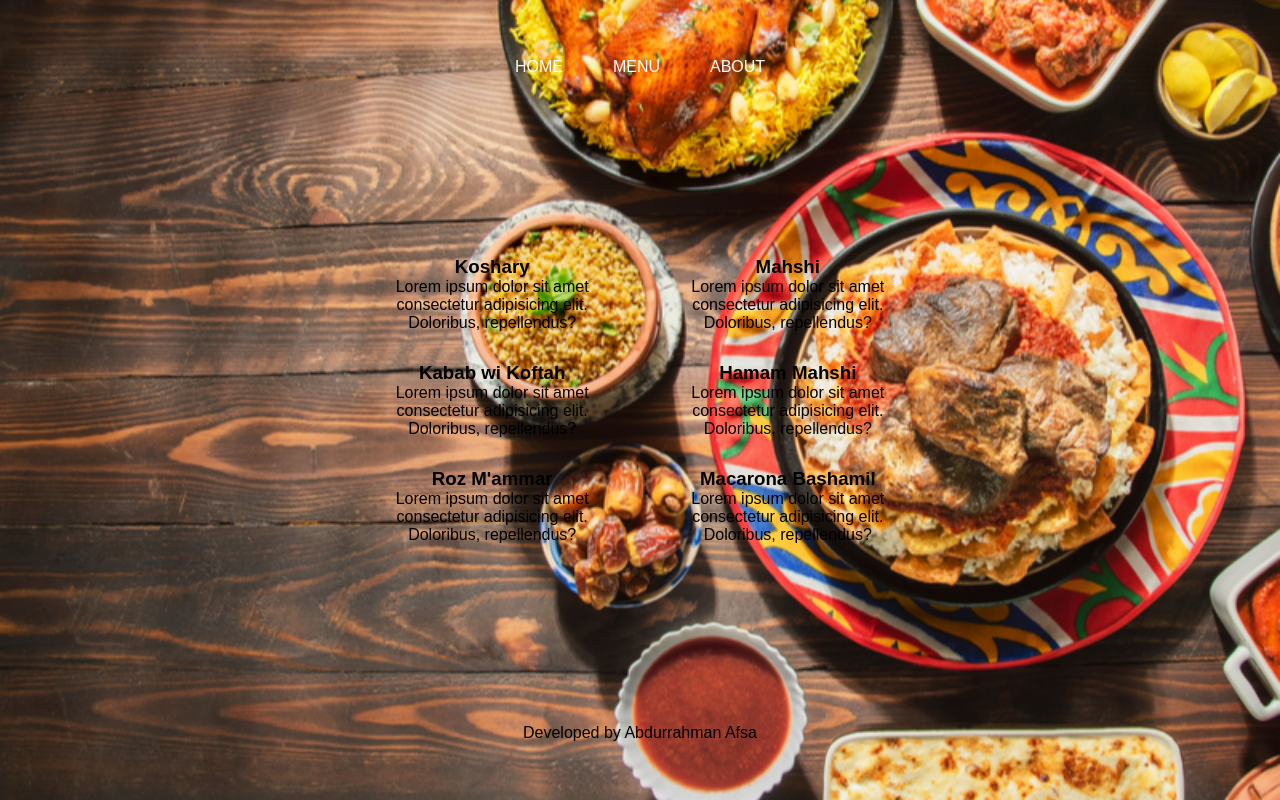
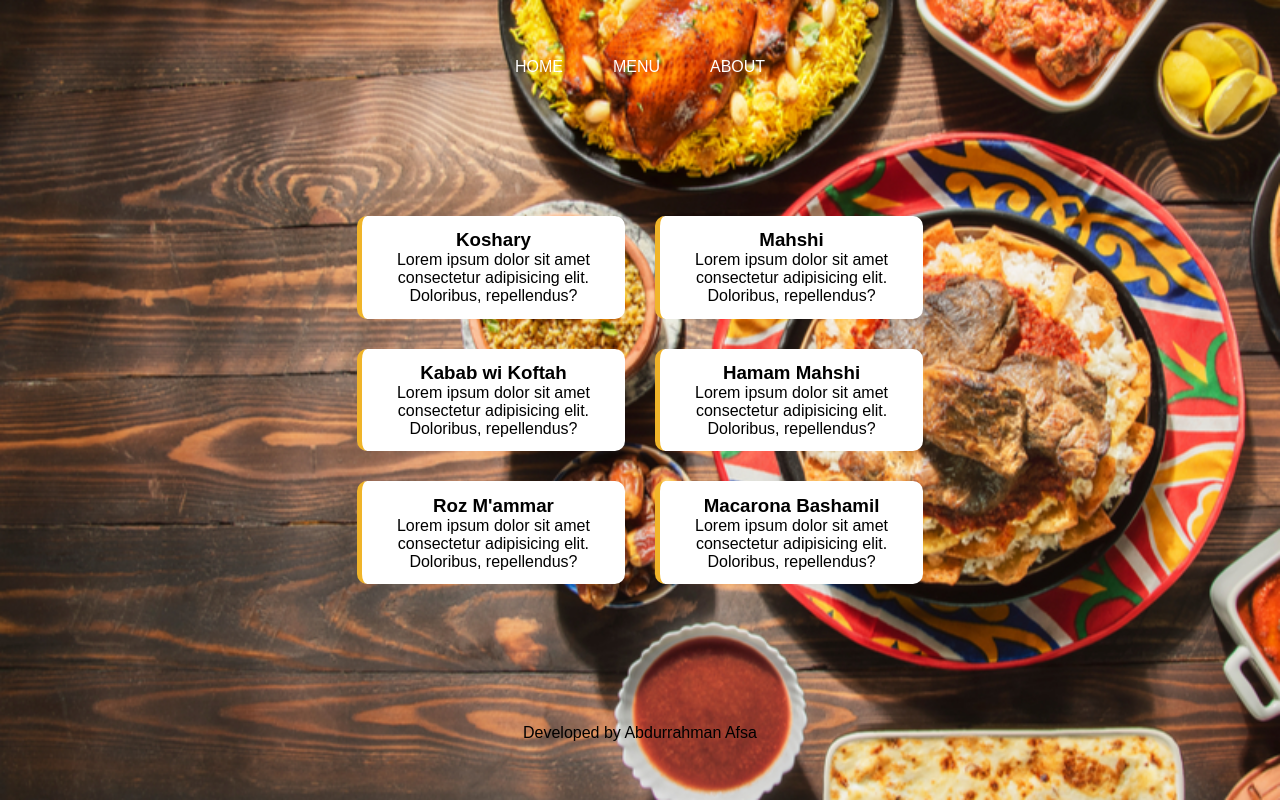
Before and after one commit to AbdurrahmanAfsa/restaurant-page, a website built with webpack: page dist/index.html in a window 1280 px wide. Both pictures are taken after a click on the item "MENU". Built offline with nearby package versions, Linux system fonts and the light colour scheme.

Commit message:
Add style to food-item divs

```diff
--- a/src/style.css
+++ b/src/style.css
@@ -52,3 +52,10 @@ footer{
     grid-template-columns: repeat(auto-fit, minmax(250px , 1fr));
     gap: 30px;
 }
+
+.food-item{
+    background-color: white;
+    padding: 5%;
+    border-radius: 10px;
+    border-left: solid 5px #f0b429;
+}
```
